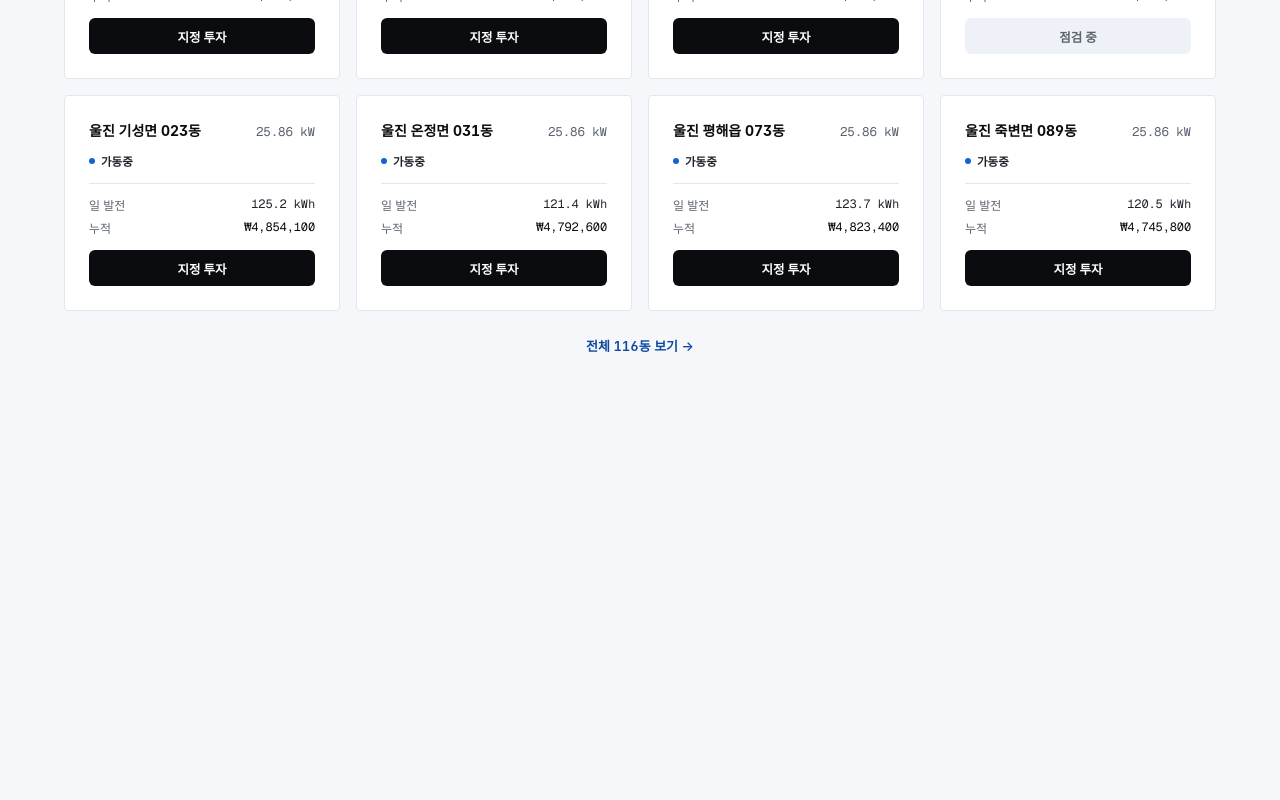
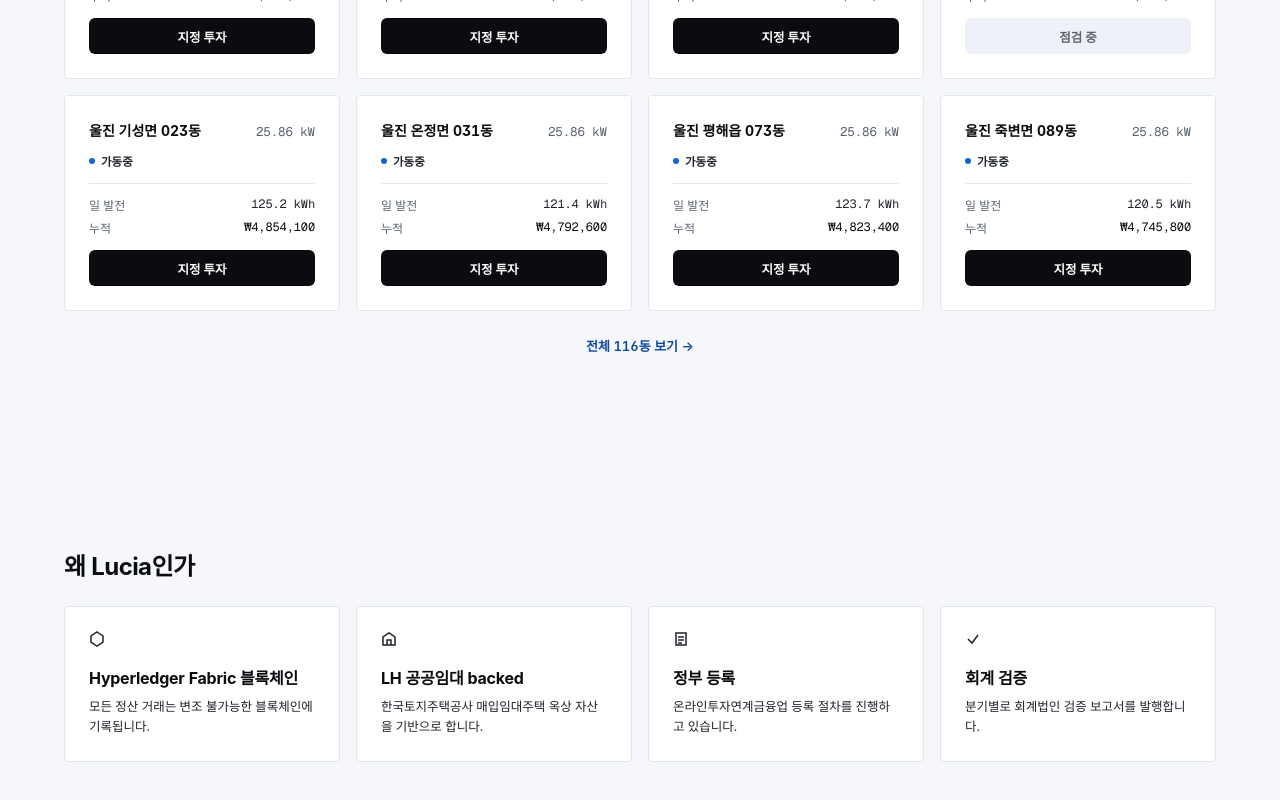
Before and after one commit to mattysouth97/lucia-pilot, a React (Vite) app in the folder apps/web/: page /invest in a window 1280 px wide. Shown: the part 2303-3103 px from the top of the page. Before the commit the page ends 2754 px from the top, so only its background shows below. Built offline with nearby package versions, Linux system fonts and the light colour scheme; a web font is replaced by a local one.

Commit message:
feat(web): FR-R-001 TrustGrid 4-tile section

```diff
--- a/apps/web/src/routes/Invest/index.tsx
+++ b/apps/web/src/routes/Invest/index.tsx
@@ -5,6 +5,7 @@ import { HowItWorks } from './sections/HowItWorks';
 import { ImpactStrip } from './sections/ImpactStrip';
 import { LiveLedgerRibbon } from './sections/LiveLedgerRibbon';
 import { StationGrid } from './sections/StationGrid';
+import { TrustGrid } from './sections/TrustGrid';
 
 export function Landing() {
   return (
@@ -16,6 +17,7 @@ export function Landing() {
         <HowItWorks />
         <LiveLedgerRibbon />
         <StationGrid />
+        <TrustGrid />
       </main>
     </>
   );
--- /dev/null
+++ b/apps/web/src/routes/Invest/sections/TrustGrid.tsx
@@ -0,0 +1,56 @@
+// apps/web/src/routes/Invest/sections/TrustGrid.tsx
+import type { ReactNode } from 'react';
+
+import { TRUST_TILES, TRUST_TITLE } from '../copy';
+
+type IconKind = typeof TRUST_TILES[number]['iconKind'];
+
+const ICON: Record<IconKind, ReactNode> = {
+  hyperledger: (
+    <svg width={16} height={16} viewBox="0 0 16 16" fill="none" stroke="currentColor" strokeWidth={1.5}>
+      <path d="M8 1 L14 5 L14 11 L8 15 L2 11 L2 5 Z" />
+    </svg>
+  ),
+  lh: (
+    <svg width={16} height={16} viewBox="0 0 16 16" fill="none" stroke="currentColor" strokeWidth={1.5}>
+      <path d="M2 14 L2 6 L8 2 L14 6 L14 14 Z" />
+      <path d="M6 14 L6 9 L10 9 L10 14" />
+    </svg>
+  ),
+  registration: (
+    <svg width={16} height={16} viewBox="0 0 16 16" fill="none" stroke="currentColor" strokeWidth={1.5}>
+      <path d="M3 2 L13 2 L13 14 L3 14 Z" />
+      <path d="M5 6 L11 6 M5 9 L11 9 M5 12 L9 12" />
+    </svg>
+  ),
+  audit: (
+    <svg width={16} height={16} viewBox="0 0 16 16" fill="none" stroke="currentColor" strokeWidth={1.5}>
+      <path d="M3 8 L7 12 L13 4" />
+    </svg>
+  ),
+};
+
+export function TrustGrid() {
+  return (
+    <section id="trust" aria-labelledby="trust-heading" className="landing-section">
+      <div className="landing-container">
+        <h2 id="trust-heading" style={{ fontSize: 24, fontWeight: 700, color: 'var(--ink)', margin: '0 0 24px', letterSpacing: '-0.025em' }}>
+          {TRUST_TITLE}
+        </h2>
+        <div style={{ display: 'grid', gap: 16, gridTemplateColumns: 'repeat(auto-fit, minmax(220px, 1fr))' }}>
+          {TRUST_TILES.map(tile => (
+            <article key={tile.iconKind} className="card card-pad">
+              <div style={{ color: 'var(--ink-2)', marginBottom: 14 }}>{ICON[tile.iconKind]}</div>
+              <h3 style={{ fontSize: 16, fontWeight: 700, color: 'var(--ink)', margin: '0 0 8px', letterSpacing: '-0.015em' }}>
+                {tile.title}
+              </h3>
+              <p style={{ fontSize: 12.5, lineHeight: 1.6, color: 'var(--ink-2)', margin: 0 }}>
+                {tile.body}
+              </p>
+            </article>
+          ))}
+        </div>
+      </div>
+    </section>
+  );
+}
```
